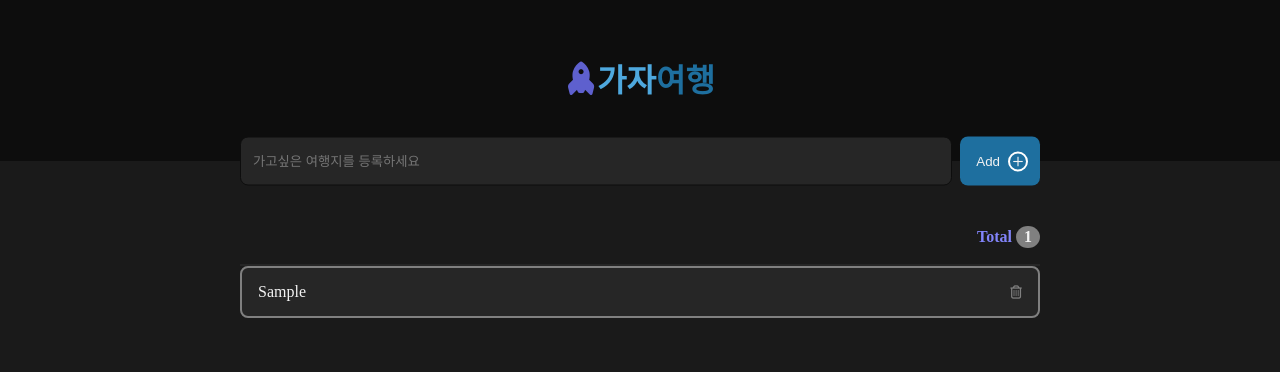
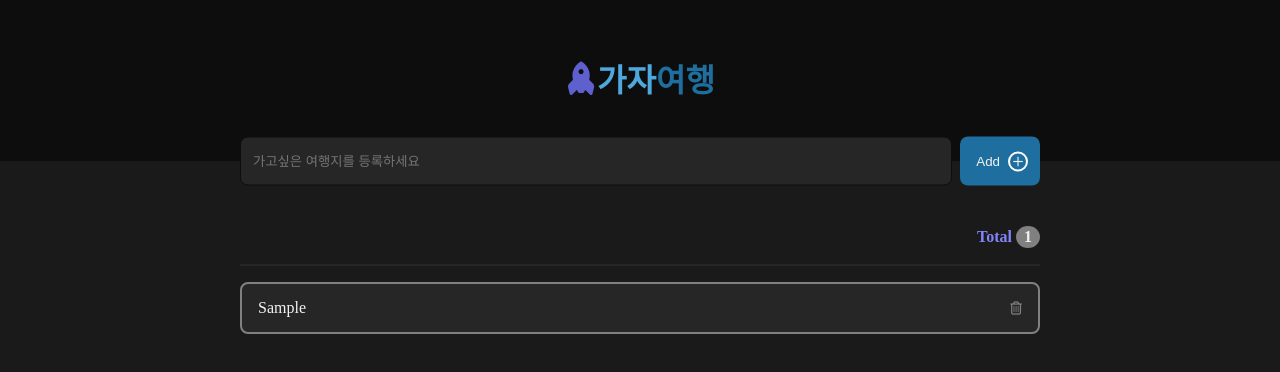
Before and after one commit to ppyom/go-trip, a React (Vite) app: page / in a window 1280 px wide. Both pictures are taken after typing "Sample" into the empty fields and a click on the button "Add". Shown: the top 372 px of the page. Built offline with nearby package versions, Linux system fonts and the light colour scheme.

Commit message:
design: List 컴포넌트 스타일 수정
* margin-top => padding-top으로 변경

```diff
--- a/src/components/List/List.css
+++ b/src/components/List/List.css
@@ -1,3 +1,3 @@
 .List {
-  margin-top: 1rem;
+  padding-top: 1rem;
 }
```
